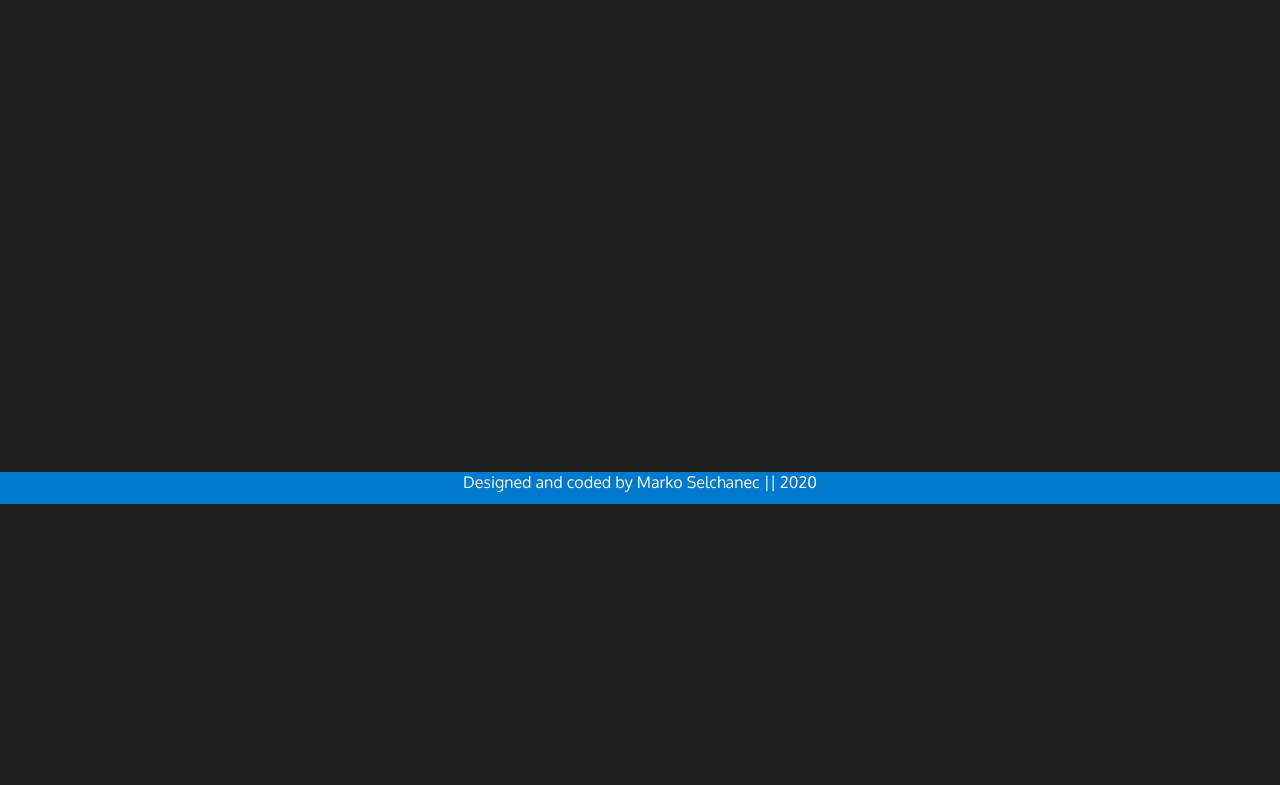
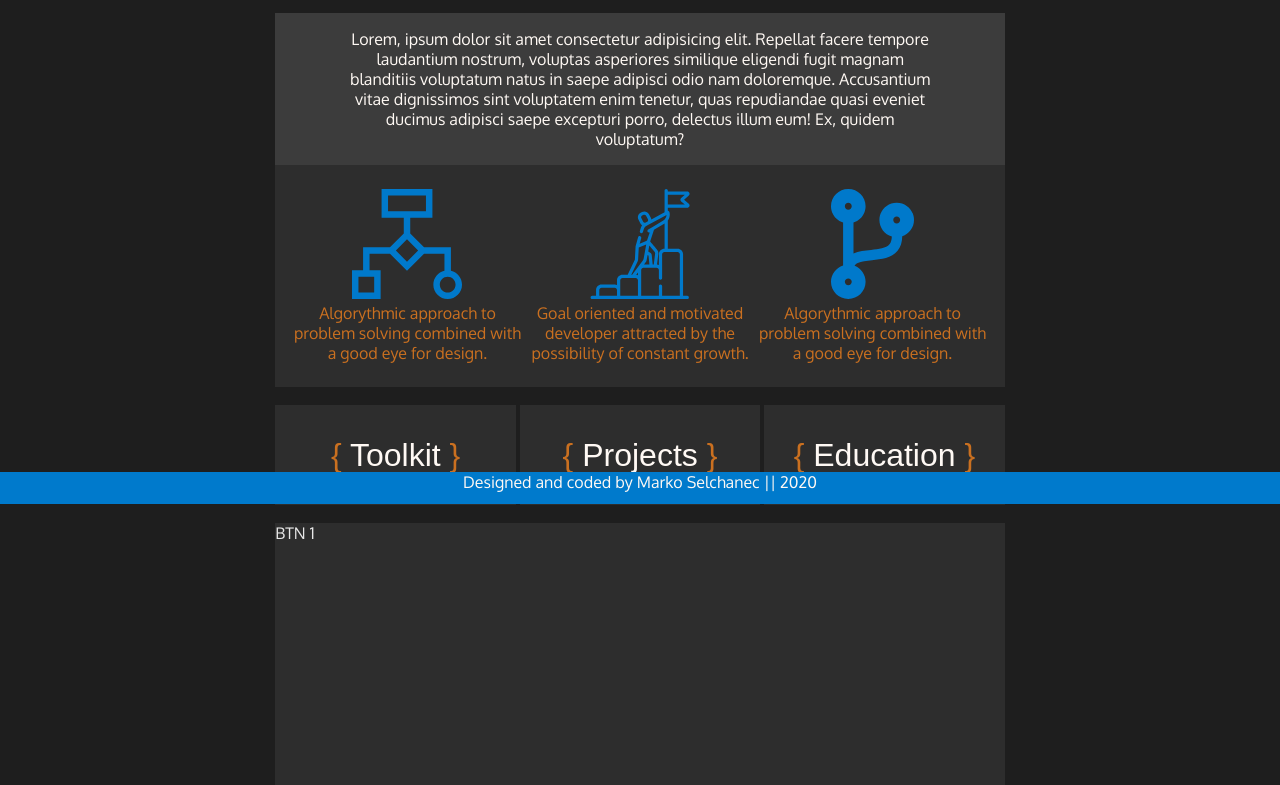
Before and after one commit to MarkoSelchanec/MarkoSelchanec.github.io-portfolio, a plain HTML site: page index.html in a window 1280 px wide. Shown: the part 296-1081 px from the top of the page. Before the commit the page ends 800 px from the top, so only its background shows below. Drawn offline with Linux system fonts and the light colour scheme.

Commit message:
added content

```diff
--- a/index.html
+++ b/index.html
@@ -51,8 +51,69 @@
 
     <main>
 
-        <div class="content-container container">
+        <div class="about-me-header container">
             <h1 class="content-name"> Marko <a href="#" id="content-avatar"><img class="content-avatar" src="images/me2.png" alt="my avatar"></a>   Selchanec</h1>
+        </div>
+
+        <h5 class="content-description">&lt;... full stack web developer .../&gt;</h5>
+
+        <div class="about-me-container">
+
+            <div class="about-me-text container">
+                <p>
+                    Lorem, ipsum dolor sit amet consectetur adipisicing elit. Repellat facere tempore laudantium nostrum, voluptas asperiores similique eligendi fugit magnam blanditiis voluptatum natus in saepe adipisci odio nam doloremque. Accusantium vitae dignissimos sint voluptatem enim tenetur, quas repudiandae quasi eveniet ducimus adipisci saepe excepturi porro, delectus illum eum! Ex, quidem voluptatum?
+                </p>
+            </div>
+            <div class="about-me-concepts apply-flex">
+                <div class="sub-container">
+                    <div>
+                        <img class="about-me-images svg-color-blue" src="images/algorithm.svg" alt="svg">
+                    </div>
+                    <div>
+                        <p>Algorythmic approach to problem solving combined with a good eye for design.</p>
+                    </div>
+                </div>
+                <div class="sub-container">
+                    <div>
+                        <img class="about-me-images svg-color-blue" src="images/goal.svg" alt="svg">
+                    </div>
+                    <div>
+                        <p>Goal oriented and motivated developer attracted by the possibility of constant growth.</p>
+                    </div>
+                </div>
+                <div class="sub-container">
+                    <div>
+                        <img class="about-me-images svg-color-blue" src="images/code-branch-solid.svg" alt="svg">
+                    </div>
+                    <div>
+                        <p>Algorythmic approach to problem solving combined with a good eye for design.</p>
+                    </div>
+                </div>
+
+            </div>
+
+        </div>
+
+        <div class="btn-container">
+
+            <button id="btn-1" class="content-button"> { <span class="content-button-name"> Toolkit </span> } </button>
+
+            <button id="btn-2" class="content-button"> { <span class="content-button-name"> Projects </span> } </button>
+
+            <button id="btn-3" class="content-button"> { <span class="content-button-name"> Education </span> } </button>
+
+        </div>
+
+        <div id="btn-1" class="content-container">
+            <p>BTN 1</p>
+        </div>
+
+        <div id="btn-2" class="content-container hide">
+            <p>BTN 2</p>
+        </div>
+
+        <div id="btn-3" class="content-container hide">
+            <p>BTN 3</p>
         </div>
 
     </main>
--- a/styles.css
+++ b/styles.css
@@ -53,6 +53,7 @@ header {
     background: #3c3c3c;
     height: 2.5em;
     width: 100%;
+    z-index: 1;
 }
 
 .navbar {
@@ -177,10 +178,11 @@ ul a {
 ==========*/
 
 main {
-    margin-top: 5em;
+    padding: 5em 0;
+    margin: 0 auto;
 }
 
-.content-container {
+.about-me-header {
     padding: 2em 0;
 }
 
@@ -202,3 +204,157 @@ main {
         flex-direction: column;
     }
 }
+
+.content-description {
+    text-align: center;
+    color: #007acc;
+    font-size: 1.3rem;
+}
+
+.about-me-container {
+    width: 95%;
+    background-color: #3c3c3c;
+    color: #fff9f4;
+    margin: 1em auto;
+}
+
+.about-me-text {
+    width: 80%;
+    padding: 1em 0;
+    text-align: center;
+}
+
+.about-me-concepts {
+    padding: 1em 0;
+    background-color: #2d2d2d;
+    text-align: center;
+    flex-direction: column;
+    color: #ca7020;
+}
+
+.sub-container {
+    margin: 0 auto;
+}
+
+.sub-container p {
+    margin: 1em 0;
+}
+
+.about-me-images {
+    height: 150px;
+}
+
+.btn-container {
+    width: 95%;
+    margin: 1em auto;
+    display: flex;
+    flex-direction: column;
+    align-items: center;
+    justify-content: space-between;
+}
+
+.content-button {
+    margin: 2px 0;
+    width: 100%;
+    font-size: 3em;
+    background-color: #2d2d2d;
+    color: #8b8b8b;
+    border: none;
+    outline: none;
+    height: 100px;
+    color: #ca7020;
+    cursor: pointer;
+}
+
+.content-button span {
+    color: #fff9f4;
+}
+
+.content-container {
+    width: 95%;
+    margin: 2px auto;
+    background-color: #2d2d2d;
+    color: #e7e7e7;
+    height: 350px;
+}
+
+@media (min-width: 400px) {
+    .sub-container {
+        display: flex;
+        align-items: center;
+        width: 80%;
+        margin: 1em auto;
+    }
+}
+
+@media (min-width: 450px) {
+    main {
+        width: 80%;
+    }
+}
+
+@media (min-width: 600px) {
+    main {
+        padding: 2.5em 0;
+    }
+
+    .content-button {
+        font-size: 2.5em;
+    }
+}
+
+@media (min-width: 800px) {
+    main {
+        width: 60%;
+    }
+
+    .content-button {
+        font-size: 2em;
+    }
+}
+
+@media (min-width: 1000px) {
+
+    .about-me-images {
+        height: 110px;
+    }
+
+    .about-me-concepts {
+        padding: .5em 1em;
+    }
+
+    .sub-container {
+        width: 33%;
+    }
+
+    .sub-container p {
+        margin: 0;
+    }
+
+    .sub-container {
+        flex-direction: column;
+    }
+
+    .btn-container {
+        flex-direction: row;
+    }
+
+    .about-me-concepts {
+        flex-direction: row;
+    }
+
+    .content-button {
+        width: 33%;
+    }
+}
+
+@media (min-width: 1360px) {
+
+    .sub-container {
+        flex-direction: row;
+    }
+
+    .content-button {
+        font-size: 2.5em;
+    }
+}
```
Also changed, not shown: images/algorithm.svg (added), images/goal.svg (added).
